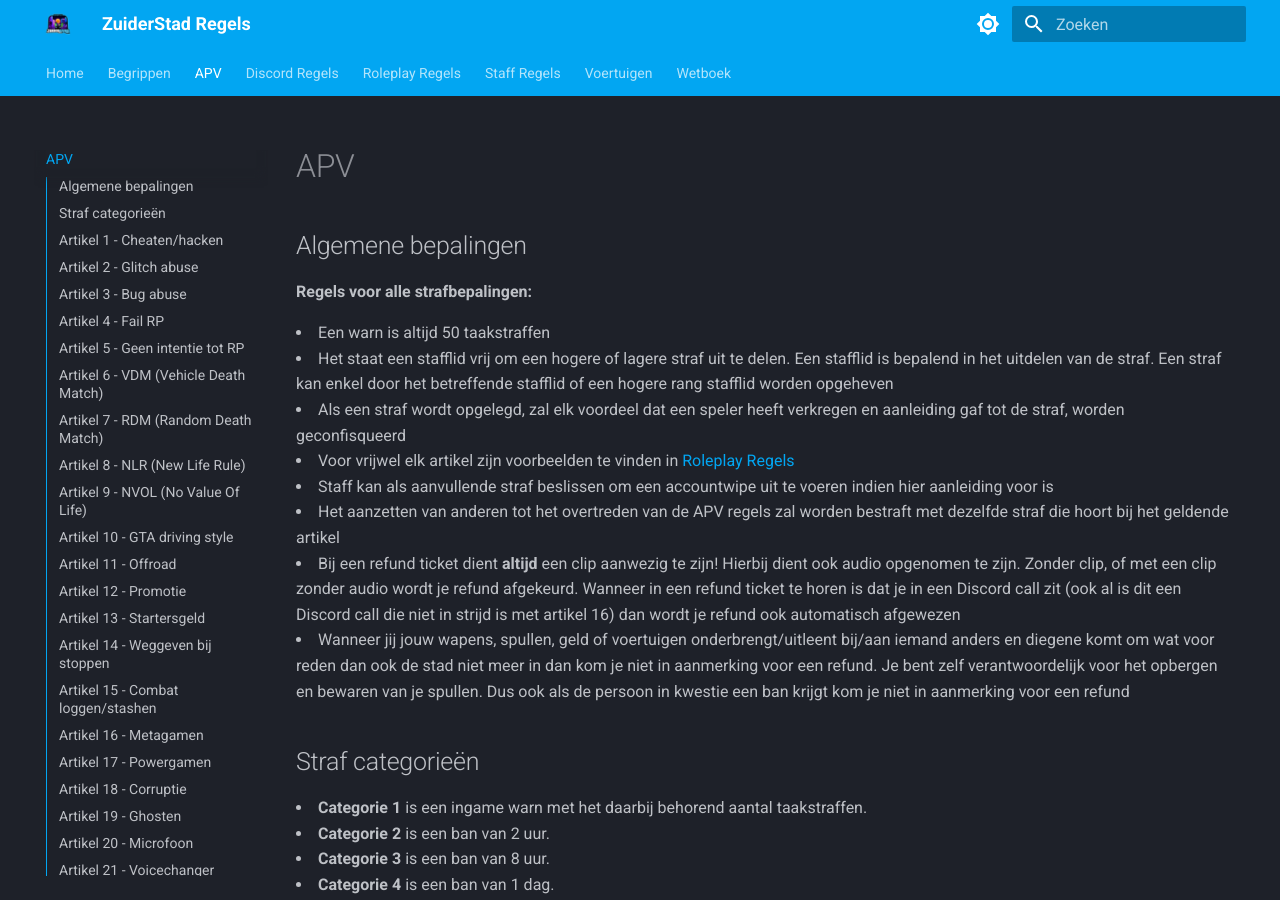
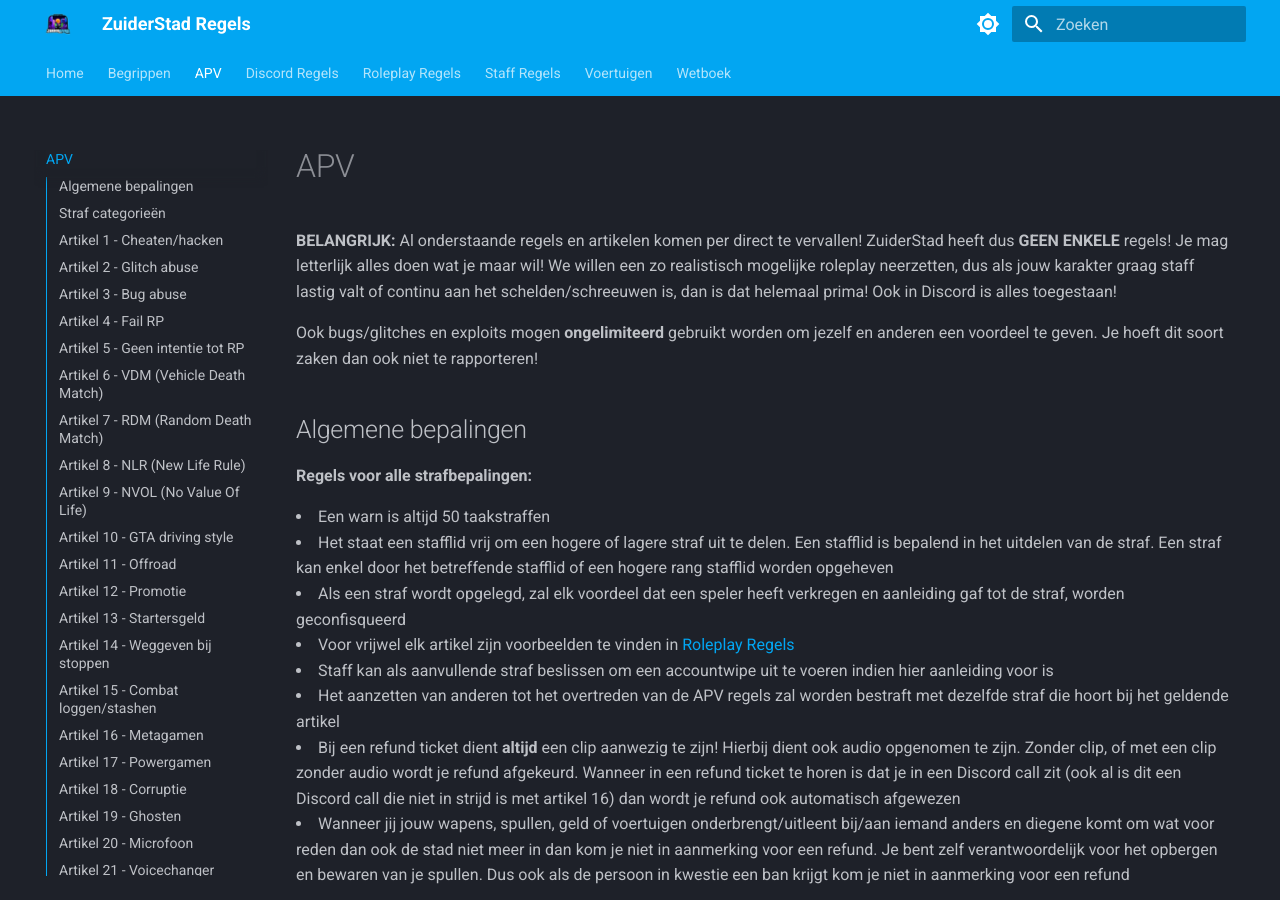
Before and after one commit to ZuiderStad-RP/regels, an MkDocs documentation site: the page built from docs/apv.md, in a window 1280 px wide and 900 px high. Built offline with MkDocs 1.6.1 and Material for MkDocs 9.7.7, drawn with Linux system fonts in a browser that asks for light colours.

Commit message:
Update apv.md

```diff
--- a/docs/apv.md
+++ b/docs/apv.md
@@ -1,4 +1,9 @@
 # APV
+<strong>BELANGRIJK:</strong> Al onderstaande regels en artikelen komen per direct te vervallen!
+ZuiderStad heeft dus <strong>GEEN ENKELE</strong> regels! Je mag letterlijk alles doen wat je maar wil!
+We willen een zo realistisch mogelijke roleplay neerzetten, dus als jouw karakter graag staff lastig valt of continu aan het schelden/schreeuwen is, dan is dat helemaal prima! Ook in Discord is alles toegestaan!
+
+Ook bugs/glitches en exploits mogen <strong>ongelimiteerd</strong> gebruikt worden om jezelf en anderen een voordeel te geven. Je hoeft dit soort zaken dan ook niet te rapporteren!
 
 ## Algemene bepalingen
 <b>Regels voor alle strafbepalingen:</b>
```
